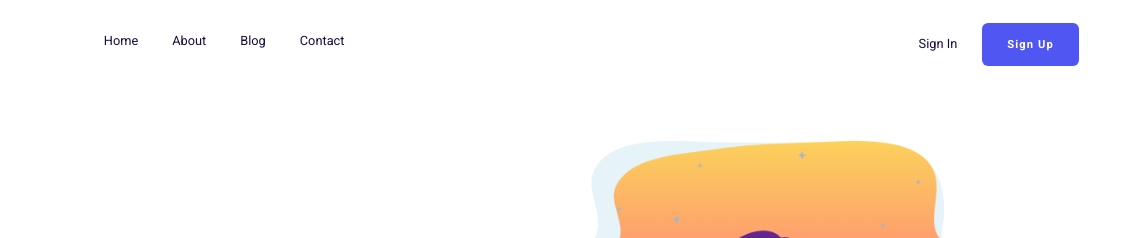
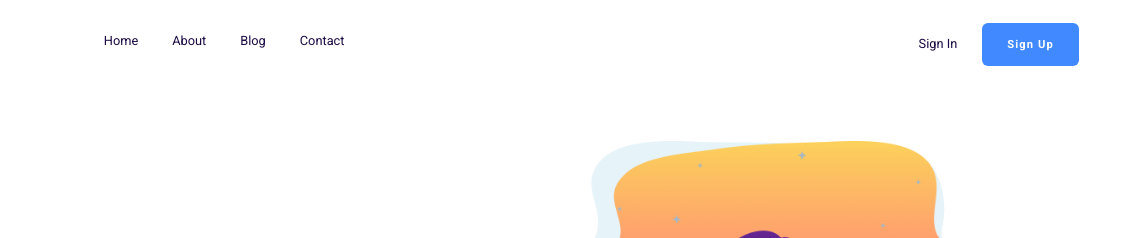
Before and after one commit to as-real-me/Medi-meditation-web-frontend, a plain HTML site: page CODE/index.html in a window 1280 px wide. In both pictures the pointer is over the button "Sign Up". Shown: the top 238 px of the page, 137-1280 px from the left. Drawn offline with Linux system fonts and the light colour scheme; a web font is replaced by a local one.

Commit message:
Button hover color added

```diff
--- a/CODE/css/style.css
+++ b/CODE/css/style.css
@@ -119,3 +119,7 @@ nav{
     font-size: 0.7rem;
     letter-spacing: 0.1em;
 }
+
+.btn-style:hover{
+    background: #4189FF;
+}
```
